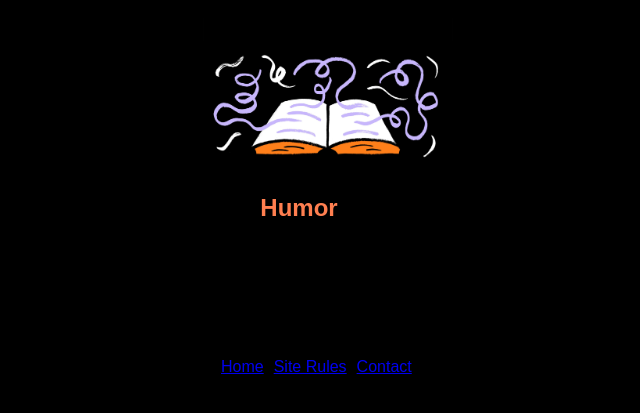
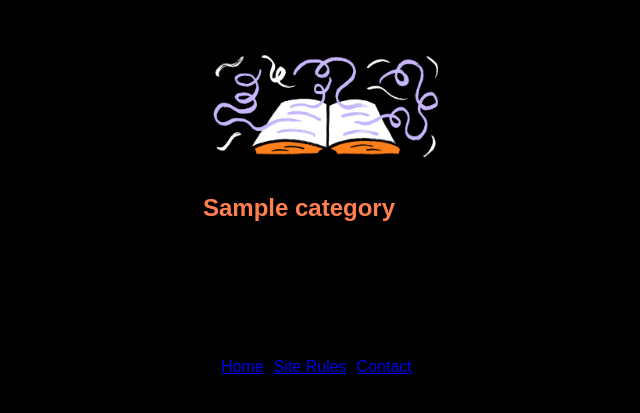
Before and after one commit to AmberAftab1/Tapestry, a Django app: template templates/blog/posts/list.html in a window 1280 px wide. Shown: the part 140-553 px from the top of the page, without its empty margins (341-981 px from the left). Run offline with Django 3.2, Linux system fonts and the light colour scheme; the template is opened without the code that fills it: most values are stand-ins (such as "Sample title", 1, 10 or a date in 2020).

Commit message:
categories are working, added new example in Sadness

```diff
--- a/blog/urls.py
+++ b/blog/urls.py
@@ -14,10 +14,6 @@ urlpatterns = [
     #log out page views
     path('logout', views.logout, name = 'logout'),
 
-    # details page views
-    path('posts/<int:poem_id>', views.details, name="details"),
-    path('posts/<int:poem_id>/add-suggestion', views.details2, name="details2"),
-
     # new post view
     path('new-post', views.new_post, name="new_post"),
 
--- a/templates/blog/posts/list.html
+++ b/templates/blog/posts/list.html
@@ -9,7 +9,7 @@
 {% block content %}
 
     <div id = "content"> <!-- main contents of page -->
-            <h2> Humor </h2>
+            <h2> {{ category }}</h2>
             <div id = "all-poems">  <!-- all poems listed below-->
 
                 {% for poem in poems  %}
```
Also changed, not shown: db.sqlite3.
